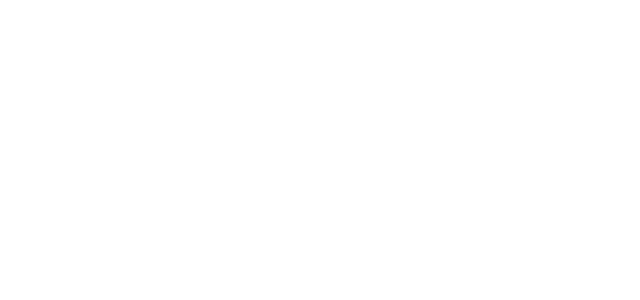
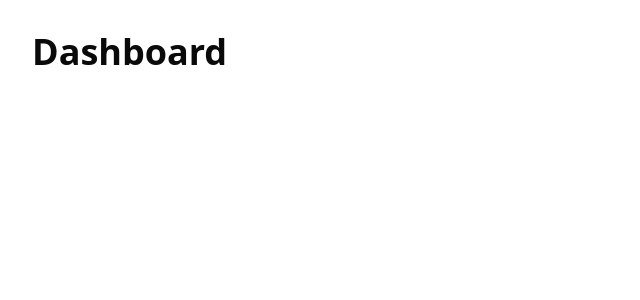
Before and after one commit to toyaAoi/finance-flow, a React (Vite) app in the folder web-ui/: page /dashboard in a window 1280 px wide. Before the commit this address had no page. Shown: the top 300 px of the page, without its empty margins (0-640 px from the left). Built offline with nearby package versions, Linux system fonts and the light colour scheme.

Commit message:
🧩 Added Dashboard outline

```diff
--- a/web-ui/src/App.tsx
+++ b/web-ui/src/App.tsx
@@ -1,12 +1,13 @@
 import { BrowserRouter, Route, Routes } from "react-router-dom";
 import Landing from "@/pages/Landing";
+import Dashboard from "./pages/Dashboard";
 
 function App() {
   return (
     <BrowserRouter>
       <Routes>
         <Route path="/" element={<Landing />} />
-        {/* <Route path="/dashboard" element={<Dashboard />} /> */}
+        <Route path="/dashboard" element={<Dashboard />} />
       </Routes>
     </BrowserRouter>
   );
--- /dev/null
+++ b/web-ui/src/pages/Dashboard.tsx
@@ -0,0 +1,22 @@
+function Dashboard() {
+  return (
+    <div className="min-h-screen max-h-screen flex w-full">
+      <main className="flex-1 p-8 bg-background">
+        <div className="mb-8">
+          <h1 className="text-4xl font-bold">Dashboard</h1>
+        </div>
+
+        {/* Main Content Grid */}
+        <div className="grid grid-cols-3 gap-4">
+          {/* Left Column */}
+          <div className="col-span-2 space-y-8"></div>
+
+          {/* Right Column */}
+          <div className="col-span-1 space-y-8"></div>
+        </div>
+      </main>
+    </div>
+  );
+}
+
+export default Dashboard;
```
